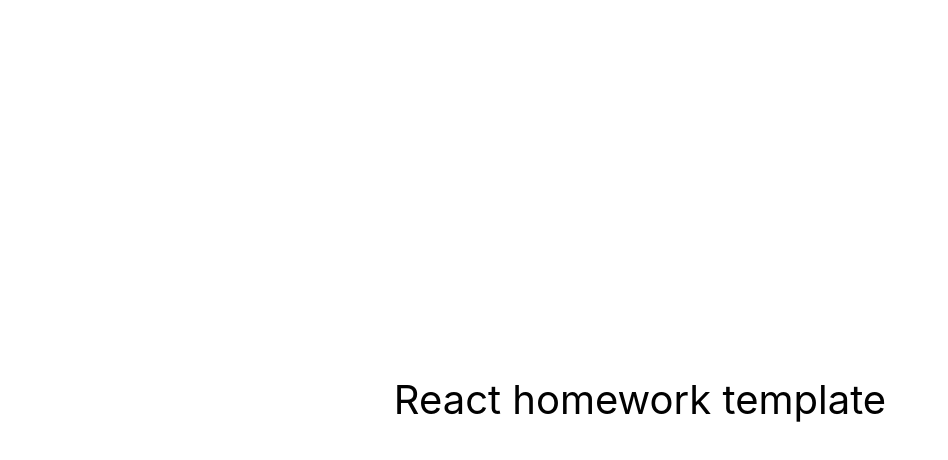
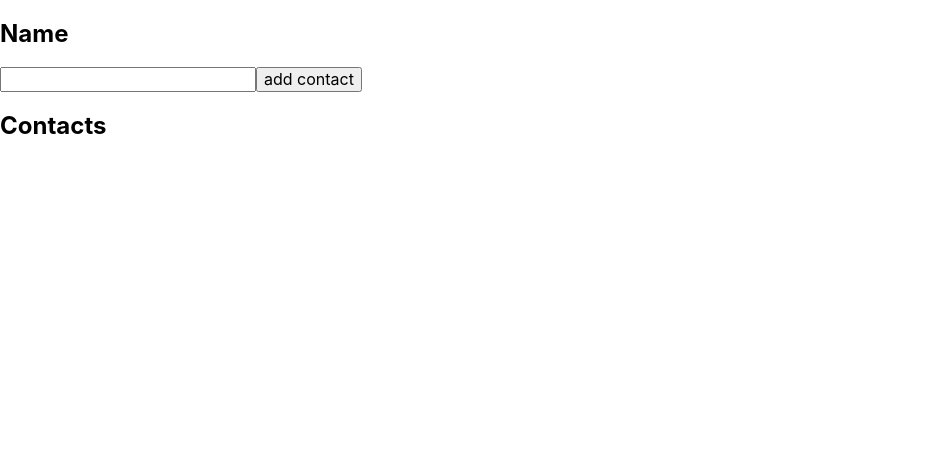
Before and after one commit to Sergii79/goit-react-hw-02-phonebook, a React (Create React App) app: page / in a window 1280 px wide. Shown: the top 460 px of the page, without its empty margins (0-948 px from the left). Built offline with nearby package versions, Linux system fonts and the light colour scheme.

Commit message:
commit second

```diff
--- a/src/components/App.jsx
+++ b/src/components/App.jsx
@@ -1,19 +1,47 @@
+import React, { Component } from "react";
 import { GlobalStyle } from "./GlobalStyle";
 
-export const App = () => {
-  return (
+import { ContactForm } from "./ContactForma/ContactForma";
+import { ContactList } from "./ContactList/ContactList";
+
+export class App extends Component {
+  state = {
+    contacts: [],
+    name: ''
+  }
+
+  addContact = newContact => {
+    const newNames = this.state.contacts.map(item => item.name);
+
+    if (newNames.some(name => name.toLowerCase() === newContact.name.toLowerCase())) {
+      alert(`${newContact.name} is already in contacts.`);
+    } else {
+      this.setState({ contacts: [...this.state.contacts, newContact] });
+    }
+  };
+
+  filterContacts = value => {
+    console.log(value);
+    this.setState({ filter: value });
+  };
+
+  render() {
+    return (
     <div
-      style={{
-        height: '100vh',
-        display: 'flex',
-        justifyContent: 'center',
-        alignItems: 'center',
-        fontSize: 40,
-        color: '#010101'
-      }}
+      // style={{
+      //   height: '100vh',
+      //   display: 'flex',
+      //   justifyContent: 'center',
+      //   alignItems: 'center',
+      //   fontSize: 40,
+      //   color: '#010101'
+      // }}
     >
-      React homework template
+
+        <ContactForm />
+        <ContactList contacts={this.filterContacts} />
       <GlobalStyle />
     </div>
   );
+  }
 };
--- /dev/null
+++ b/src/components/ContactForma/ContactForma.jsx
@@ -0,0 +1,19 @@
+
+
+export const ContactForm = () => {
+
+    return (
+        <div>
+            <h2>Name</h2>
+            <input
+                type="text"
+                name="name"
+                pattern="^[a-zA-Zа-яА-Я]+(([' -][a-zA-Zа-яА-Я ])?[a-zA-Zа-яА-Я]*)*$"
+                title="Name may contain only letters, apostrophe, dash and spaces. For example Adrian, Jacob Mercer, Charles de Batz de Castelmore d'Artagnan"
+                required
+            />
+            <button type="submit">add contact</button>
+
+        </div>
+    );
+};
--- /dev/null
+++ b/src/components/ContactList/ContactList.jsx
@@ -0,0 +1,14 @@
+import { ContactListItems } from "./ContactListItems/ContactListItems";
+
+export const ContactList = ({ contacts }) => {
+    return (
+        <div>
+            <h2>Contacts</h2>
+            <ul>
+                <ContactListItems contacts={contacts} />
+            </ul>
+        </div>
+
+    );
+
+};
--- /dev/null
+++ b/src/components/ContactList/ContactListItems/ContactListItems.jsx
@@ -0,0 +1,15 @@
+
+export const ContactListItems = ({ contacts }) => {
+    if (!Array.isArray(contacts)) {
+        return null; // or render an error message
+    }
+
+    return contacts.map(({ name }) => {
+        return (
+            <li key={name}>
+                <span>{name}</span>
+            </li>
+
+        );
+    })
+};
```
Also changed, not shown: src/components/ContactForma/ContactForma.styled.js (added), src/components/ContactList/ContactList.styled.js (added), src/components/ContactList/ContactListItems/ContactListItems.styled.js (added).
